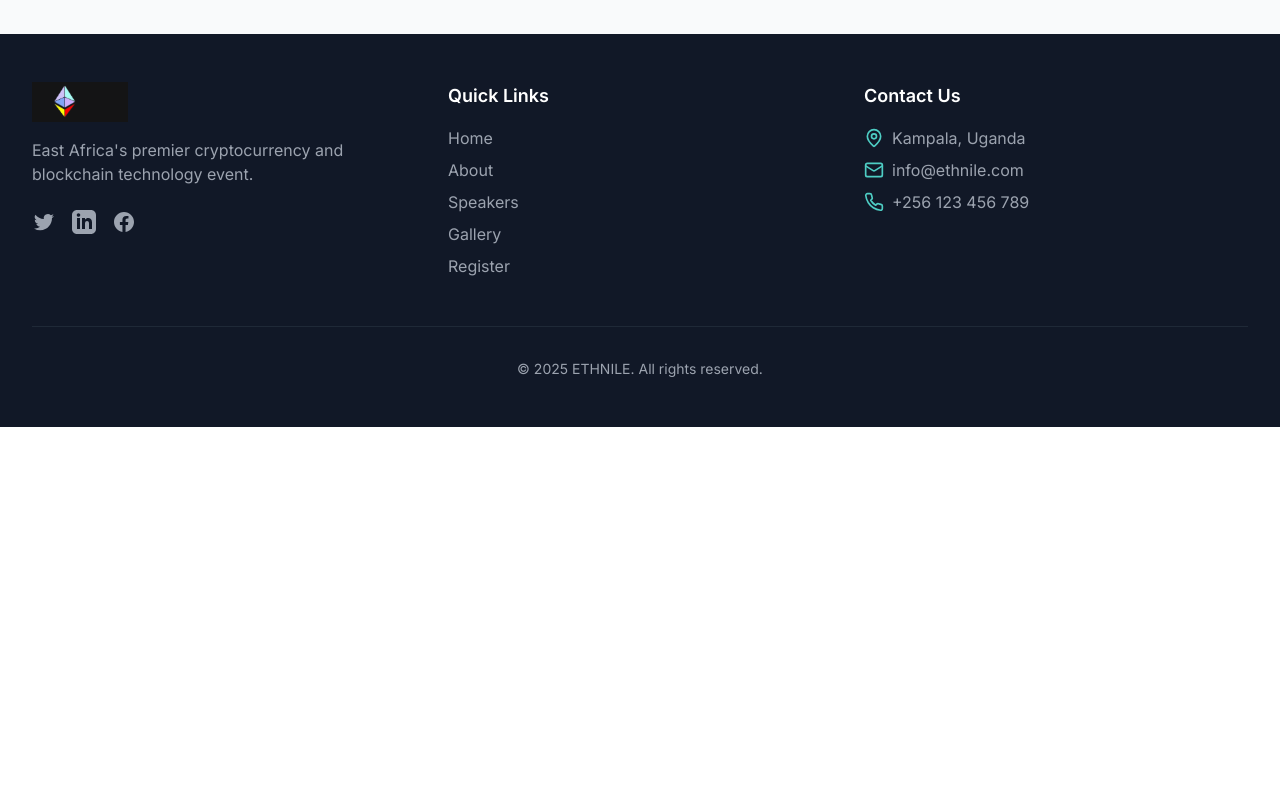
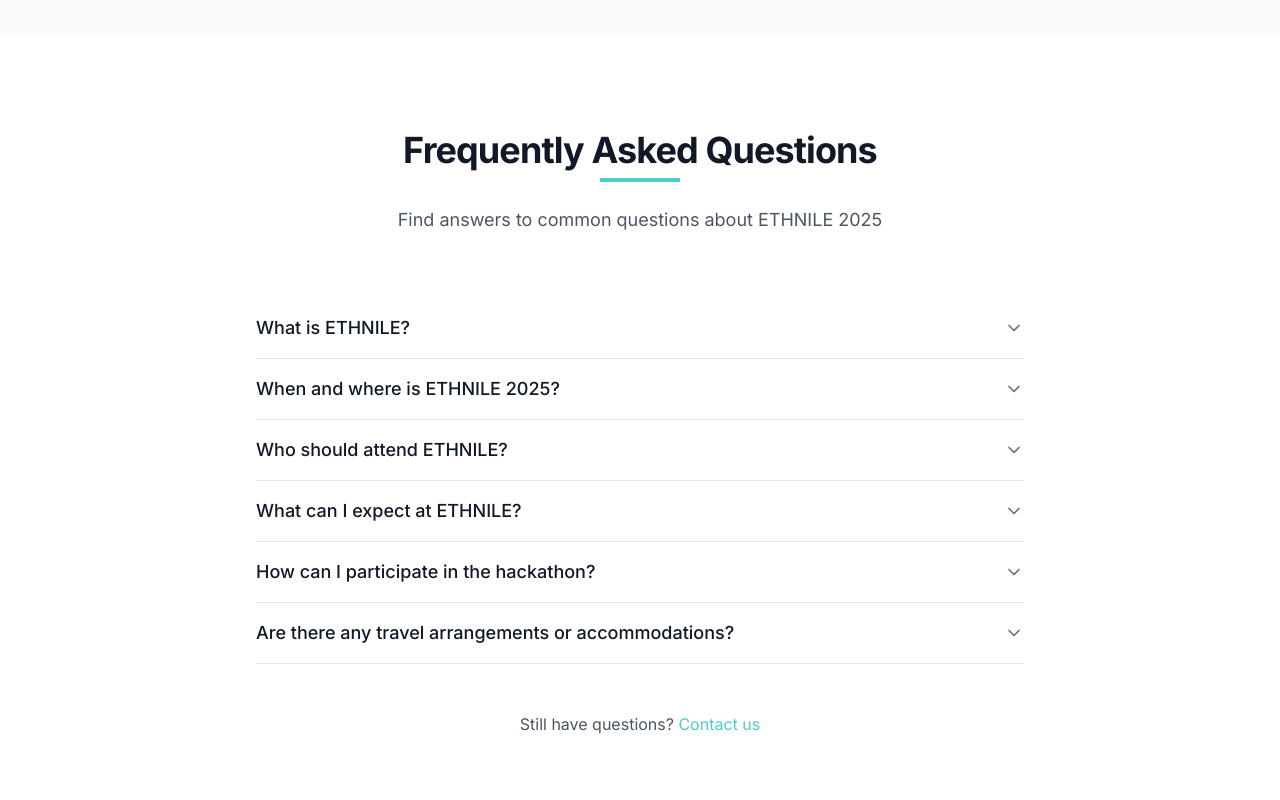
Before and after one commit to sam-thetutor/ethnile, a Next.js app: page / in a window 1280 px wide. Shown: the part 3380-4180 px from the top of the page. Before the commit the page ends 3807 px from the top, so only its background shows below. Built offline with nearby package versions, Linux system fonts and the light colour scheme.

Commit message:
added faq section

```diff
--- /dev/null
+++ b/app/components/FAQItem.tsx
@@ -0,0 +1,36 @@
+'use client'
+
+import { useState } from 'react'
+import { ChevronDown } from 'lucide-react'
+
+interface FAQItemProps {
+  question: string
+  answer: string
+}
+
+export function FAQItem({ question, answer }: FAQItemProps) {
+  const [isOpen, setIsOpen] = useState(false)
+
+  return (
+    <div className="border-b border-gray-200">
+      <button
+        className="flex w-full items-center justify-between py-4 text-left"
+        onClick={() => setIsOpen(!isOpen)}
+      >
+        <span className="text-lg font-medium text-gray-900">{question}</span>
+        <ChevronDown
+          className={`h-5 w-5 text-gray-500 transition-transform ${
+            isOpen ? 'rotate-180' : ''
+          }`}
+        />
+      </button>
+      <div
+        className={`overflow-hidden transition-all duration-200 ${
+          isOpen ? 'max-h-96 pb-4' : 'max-h-0'
+        }`}
+      >
+        <p className="text-gray-600">{answer}</p>
+      </div>
+    </div>
+  )
+}
--- a/app/page.tsx
+++ b/app/page.tsx
@@ -4,6 +4,7 @@ import { Button } from "@/components/ui/button"
 import { Calendar, MapPin, ChevronRight, Mail, Phone } from "lucide-react"
 import { RegisterButton } from "./components/RegisterButton"
 import { CountdownTimer } from "./components/CountdownTimer"
+import { FAQItem } from "./components/FAQItem"
 
 // Add this constant at the top of the file, after imports
 const galleryImages = [
@@ -68,6 +69,34 @@ const sponsors = [
   {
     name: 'Solana',
     logo: '/gallery/speakers.jpg',
+  }
+];
+
+// Add this constant at the top with other constants
+const faqs = [
+  {
+    question: "What is ETHNILE?",
+    answer: "ETHNILE is an in-person Web3 conference and hackathon hosted at the source of the River Nile in Jinja, Uganda. It brings together developers, educators, and innovators to explore decentralized solutions for real-world challenges."
+  },
+  {
+    question: "When and where is ETHNILE 2025?",
+    answer: "ETHNILE 2025 will take place from July 24-27, 2025, in Jinja, Uganda, at the source of the River Nile."
+  },
+  {
+    question: "Who should attend ETHNILE?",
+    answer: "ETHNILE is designed for blockchain developers, entrepreneurs, investors, students, and anyone interested in Web3 technology and its potential impact on Africa's future."
+  },
+  {
+    question: "What can I expect at ETHNILE?",
+    answer: "Attendees can expect intensive bootcamps, pop-up pitch days, guided campus and city tours, networking opportunities, and the chance to collaborate on innovative blockchain solutions."
+  },
+  {
+    question: "How can I participate in the hackathon?",
+    answer: "Registration for the hackathon will open closer to the event. Participants can form teams and work on projects that address real-world challenges using blockchain technology."
+  },
+  {
+    question: "Are there any travel arrangements or accommodations?",
+    answer: "While we don't provide direct travel arrangements, we'll share recommended accommodations and travel tips for international and local attendees closer to the event."
   }
 ];
 
@@ -260,6 +289,38 @@ export default function LandingPage() {
         </div>
       </section>
 
+      {/* FAQ Section */}
+      <section className="bg-white py-16 lg:py-24" id="faq">
+        <div className="container mx-auto px-4 sm:px-6 lg:px-8">
+          <div className="mx-auto max-w-3xl text-center">
+            <h2 className="text-3xl font-bold tracking-tight text-gray-900 sm:text-4xl">Frequently Asked Questions</h2>
+            <div className="mt-2 h-1 w-20 bg-[#4ECDC4] mx-auto"></div>
+            <p className="mt-6 text-lg text-gray-600">
+              Find answers to common questions about ETHNILE 2025
+            </p>
+          </div>
+
+          <div className="mx-auto mt-16 max-w-3xl">
+            {faqs.map((faq, index) => (
+              <FAQItem
+                key={index}
+                question={faq.question}
+                answer={faq.answer}
+              />
+            ))}
+          </div>
+
+          <div className="mt-12 text-center">
+            <p className="text-gray-600">
+              Still have questions?{' '}
+              <a href="mailto:info@ethnile.com" className="text-[#4ECDC4] hover:text-[#3DBDB4]">
+                Contact us
+              </a>
+            </p>
+          </div>
+        </div>
+      </section>
+
 
 
       {/* Footer */}
```
